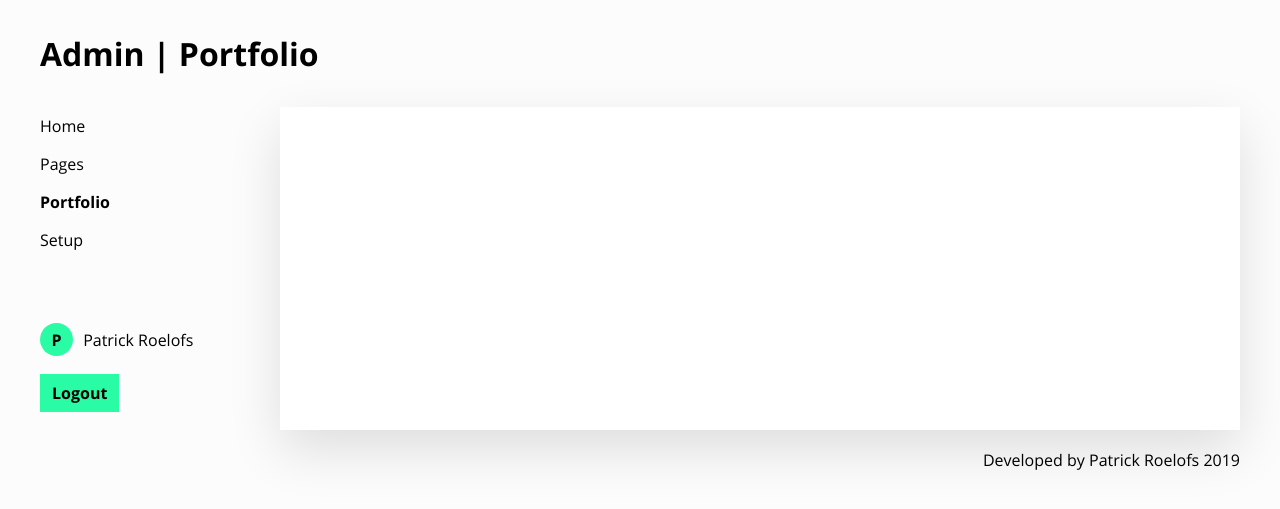
After one commit to Patrickroelofs/HAN-Y1P2-WT, a PHP site: page /admin/portfolio.php in a window 1280 px wide. The commit adds this page. Shown: the top 509 px of the page. Run offline with PHP 8.4, Linux system fonts and the light colour scheme; the visitor is signed in with stand-in values (Sample User, id 1); some web fonts are replaced.

Commit message:
add portfolio to admin nav

```diff
--- a/admin/pages.php
+++ b/admin/pages.php
@@ -24,6 +24,7 @@ if(!isset($_SESSION['uid'])){
             <ul>
                 <li><a href="home.php">Home</a></li>
                 <li><a href="pages.php" class="active">Pages</a></li>
+                <li><a href="portfolio.php">Portfolio</a></li>
                 <li><a href="setup.php">Setup</a></li>
             </ul>
         </nav>
--- /dev/null
+++ b/admin/portfolio.php
@@ -0,0 +1,48 @@
+<?php
+session_start();
+
+if(!isset($_SESSION['uid'])){
+    header('Location: index.php');
+}
+?>
+
+<!DOCTYPE html>
+<html lang="en">
+<head>
+    <title>Admin | Patrick Roelofs</title>
+
+    <link rel="stylesheet" href="css/admin-stylesheet.css">
+</head>
+<body>
+<header>
+    <h1><a href="#">Admin | Portfolio</a></h1>
+</header>
+
+<section class="wrapper wrapper--flex">
+    <aside>
+        <nav>
+            <ul>
+                <li><a href="home.php">Home</a></li>
+                <li><a href="pages.php">Pages</a></li>
+                <li><a href="portfolio.php" class="active">Portfolio</a></li>
+                <li><a href="setup.php">Setup</a></li>
+            </ul>
+        </nav>
+        <a href="userinfo.php" class="profile--icon">
+            <span class="icon--circle">P</span>
+            <span class="icon--title">Patrick Roelofs</span>
+        </a>
+        <form action="includes/logout.inc.php" method="post"><button type="submit" name="logout-submit">Logout</button></form>
+    </aside>
+
+    <main>
+
+
+    </main>
+</section>
+
+<footer>
+    <p>Developed by Patrick Roelofs <?php echo date('Y'); ?></p>
+</footer>
+</body>
+</html>
--- a/admin/userinfo.php
+++ b/admin/userinfo.php
@@ -24,6 +24,7 @@ if(!isset($_SESSION['uid'])){
             <ul>
                 <li><a href="home.php">Home</a></li>
                 <li><a href="pages.php">Pages</a></li>
+                <li><a href="portfolio.php">Portfolio</a></li>
                 <li><a href="setup.php">Setup</a></li>
             </ul>
         </nav>
```
Also changed, not shown: admin/home.php (+5 -4 lines).
